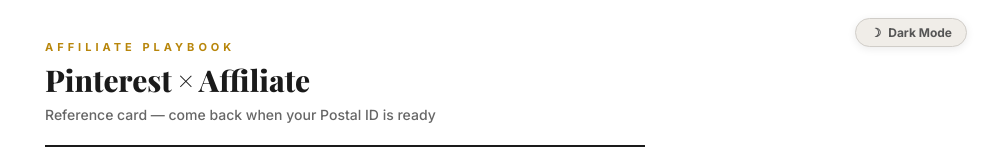
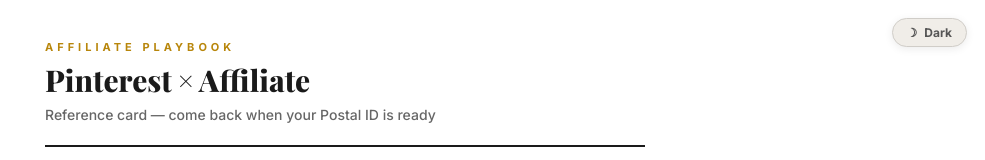
Before and after one commit to ABaldosano/affiliate, a plain HTML site: page index.html in a window 1280 px wide. Shown: the top 160 px of the page, without its empty margins (295-1280 px from the left). Drawn offline with nearby package versions, Linux system fonts and the light colour scheme.

Commit message:
Update index.html

```diff
--- a/index.html
+++ b/index.html
@@ -186,7 +186,7 @@
 
   <button class="theme-toggle" onclick="toggleTheme()" id="toggleBtn">
     <span id="toggleIcon">☽</span>
-    <span id="toggleLabel">Dark Mode</span>
+    <span id="toggleLabel">Dark</span>
   </button>
 
   <div class="container">
```
